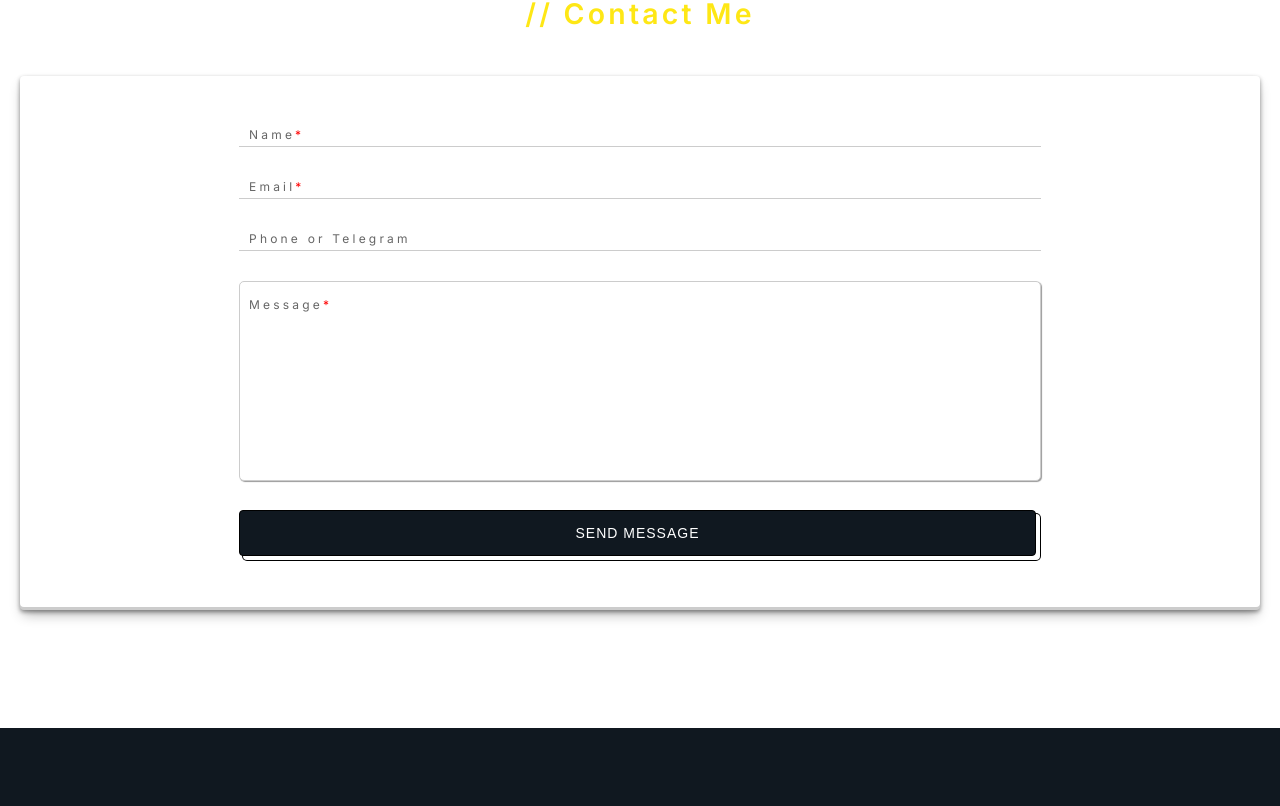
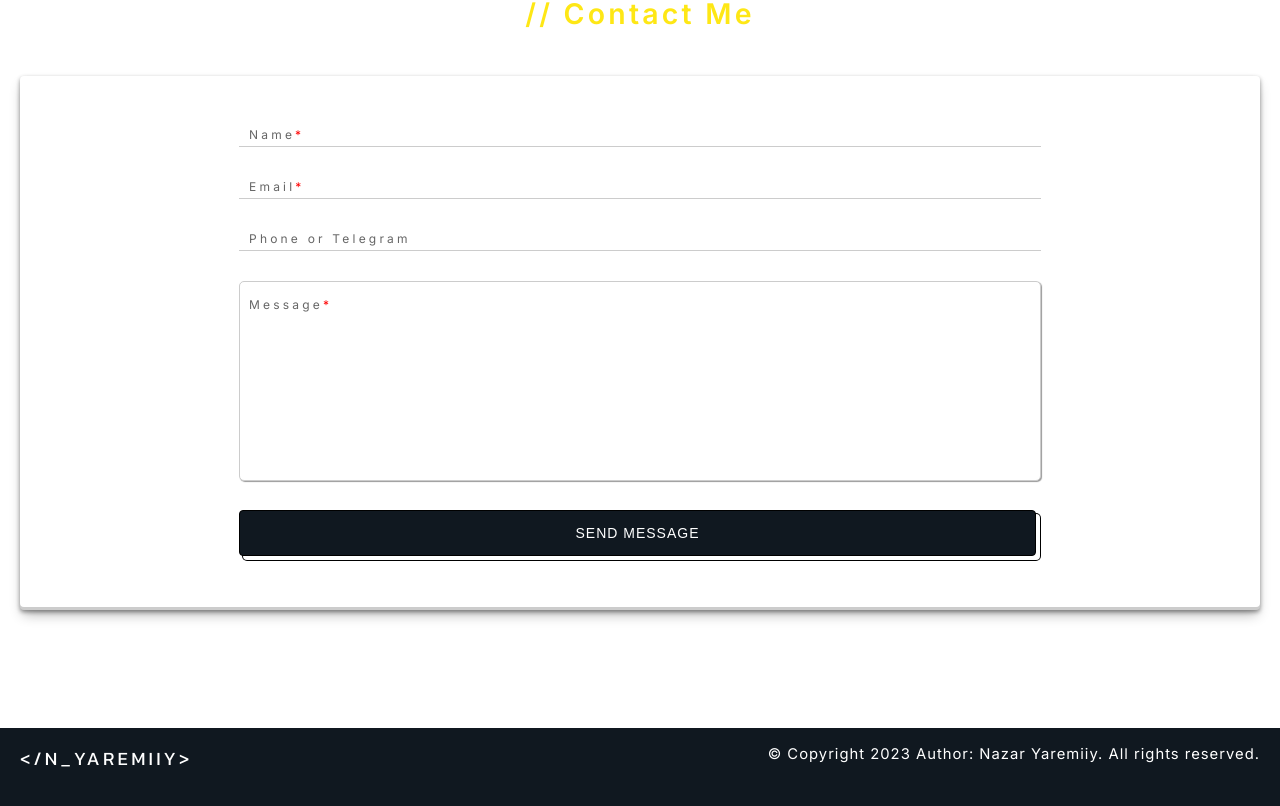
Before and after one commit to nyaremiiy/nyaremiiy, a React (Create React App) app: page / in a window 1280 px wide. Shown: the part 3109-3915 px from the top of the page. Before the commit the page ends 3837 px from the top, so only its background shows below. Built offline with nearby package versions, Linux system fonts and the light colour scheme.

Commit message:
Added Footer

```diff
--- a/src/App.jsx
+++ b/src/App.jsx
@@ -1,6 +1,6 @@
 import './App.css';
 import { Routes, Route } from 'react-router-dom';
-import { Header } from './components';
+import { Header, Footer } from './components';
 import { useState } from 'react';
 import { MainPage } from './pages';
 
@@ -15,7 +15,7 @@ function App() {
           <Route path='/' element={<MainPage />} />
         </Routes>
       </main>
-      {/* <Footer /> */}
+      <Footer />
     </div>
   );
 }
```
